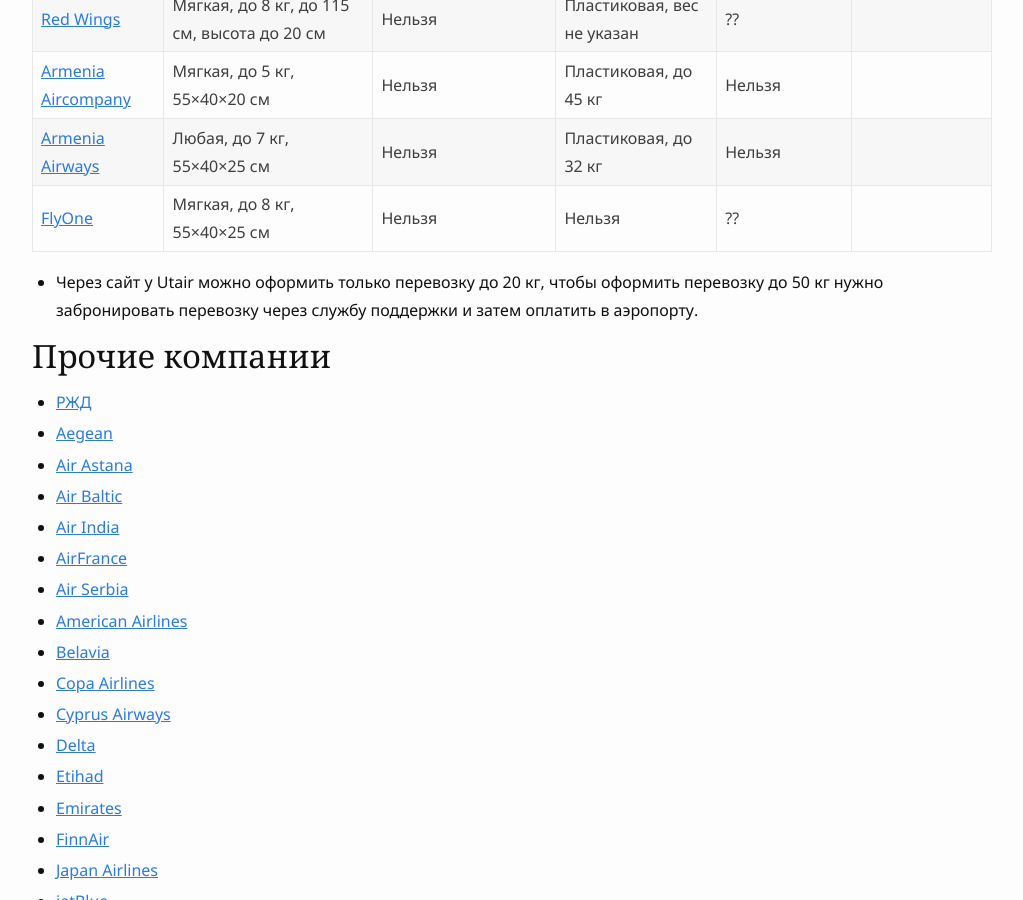
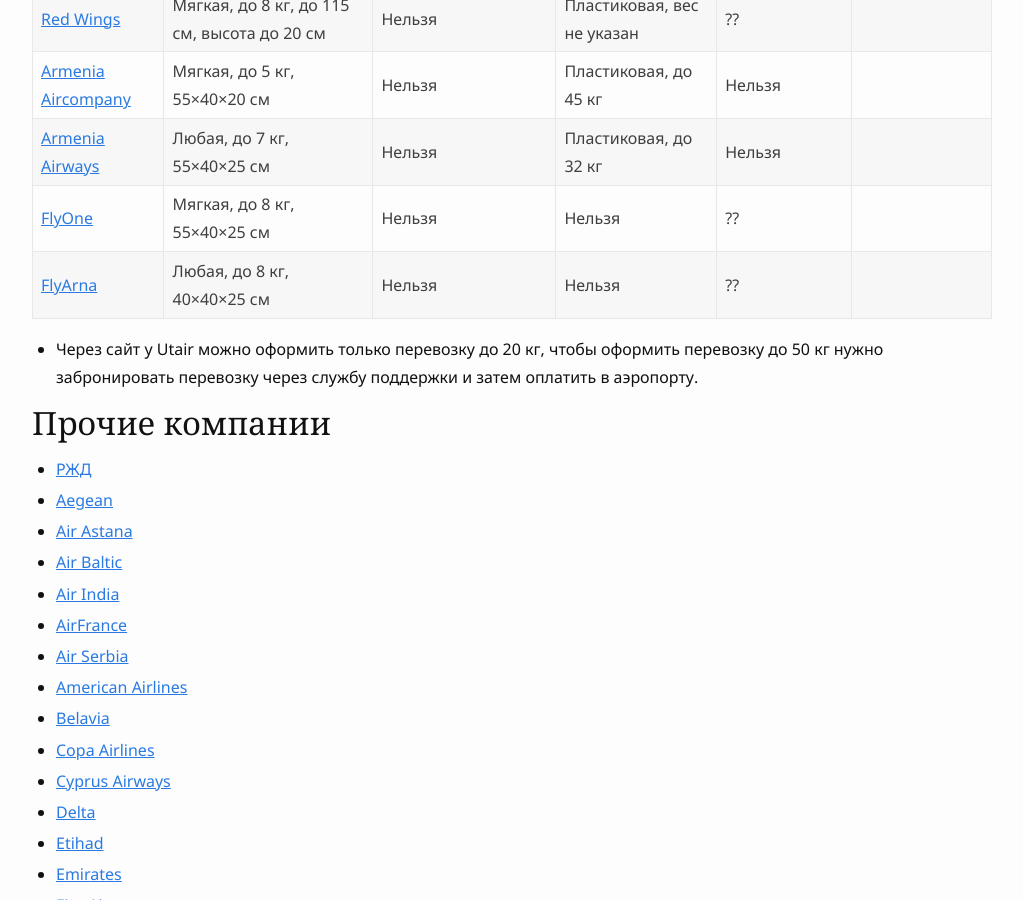
Before and after one commit to haywiki/haywiki.github.io, a Jekyll site: the page built from animals/flight-companies.md, in a window 1280 px wide and 900 px high, scrolled down 710 px. Shown: the whole window, without its empty margins (128-1151 px from the left). Built offline with Jekyll 4.4.1, drawn with Linux system fonts in a browser that asks for light colours; nearby versions of some CDN libraries; a script that is not in the unit is left out.

Commit message:
Добавил flyarna в список компаний, перевозящих животных

```diff
--- a/animals/flight-companies.md
+++ b/animals/flight-companies.md
@@ -18,7 +18,8 @@
 | [Red Wings](https://flyredwings.com/baggage/perevozka-zhivotnyx/)                                                                        | Мягкая, до 8 кг, до 115 см, высота до 20 см | Нельзя                             | Пластиковая, вес не указан | ??          |                                                                                                        |
 | [Armenia Aircompany](https://armeniafly.com/special-services/travelling-with-pets-ru)                                                    | Мягкая, до 5 кг, 55×40×20 см                | Нельзя                             | Пластиковая, до 45 кг      | Нельзя      |                                                                                                        |
 | [Armenia Airways](https://www.facebook.com/armeniaairways/posts/pfbid0LVWUfvaReXfdfjNFbmh1TFYgXyVwp9E3S2PTNJYKBJcP5Aa3XjdGMjcdY5BxNJq4l) | Любая, до 7 кг, 55×40×25 см                 | Нельзя                             | Пластиковая, до 32 кг      | Нельзя      |                                                                                                        |
-| [FlyOne](https://flyone.eu/ru/Before-flights/Baggage)                                                                                    | Мягкая, до 8 кг, 55×40×25 см                | Нельзя                             | Нельзя                     | ??          |                                                                                                        |
+| [FlyOne](https://flyone.eu/ru/Before-flights/Baggage)                                                                                    | Мягкая, до 8 кг, 55×40×25 см                | Нельзя                             | Нельзя                     | ??          |
+| [FlyArna](https://www.flyarna.com/en/traveling-pets)                                                                                     | Любая, до 8 кг, 40×40×25 см                 | Нельзя                             | Нельзя                     | ??          |
 
 * Через сайт у Utair можно оформить только перевозку до 20 кг, чтобы оформить перевозку до 50 кг нужно забронировать перевозку через службу поддержки и затем оплатить в аэропорту.
 
```
